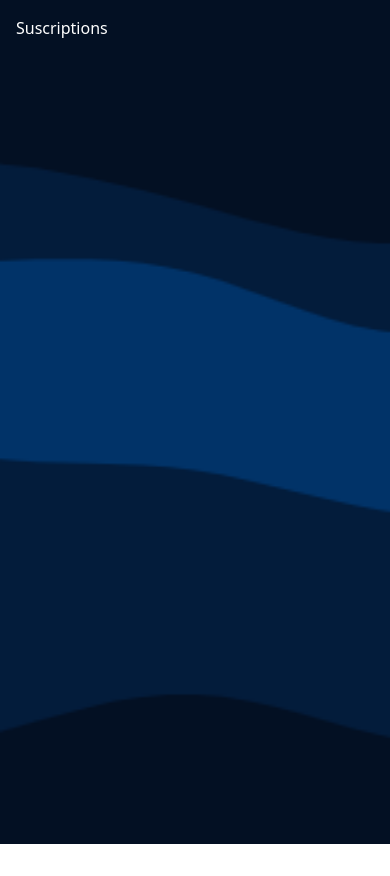
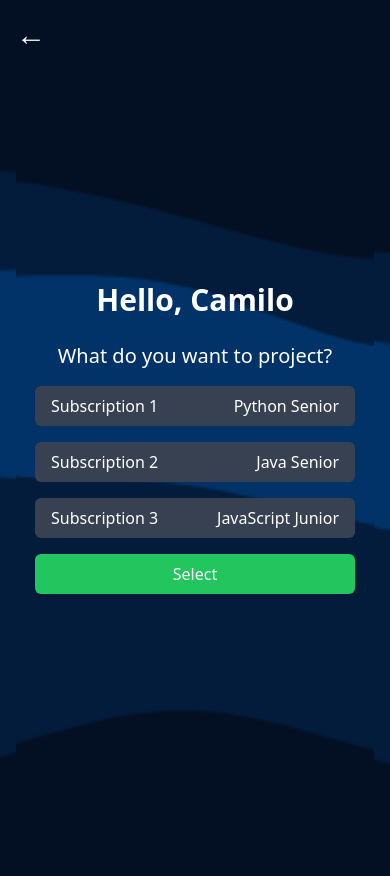
Before and after one commit to stivenloaiza/dev-tips-tvs-frontend, a React (Vite) app: page /suscriptions in a window 390 px wide. Before the commit the page ends 844 px from the top, so only its background shows below. Built offline with nearby package versions, Linux system fonts and the light colour scheme.

Commit message:
subo cambios con paginas redirigidas de manera correcta, agrego responsive a verifyemail, verifycode suscriptions, suscriptioncheck, noFoundPage

```diff
--- a/src/pages/Home.jsx
+++ b/src/pages/Home.jsx
@@ -1,26 +1,26 @@
 import React, { useState } from 'react';
+import { useNavigate } from 'react-router-dom';
 
 function Home() {
   const [apiKey, setApiKey] = useState('');
+  const navigate = useNavigate();
 
   const handleApiKeyChange = (event) => {
     setApiKey(event.target.value);
   };
 
   const handleSubmit = () => {
-    // Submit the API key to your backend
+    // Aquí iría la lógica para enviar la API key a tu backend
     console.log('API Key submitted:', apiKey);
+    navigate('/verify-email'); // Redirigir a la página VerifyEmail
   };
 
   return (
-
-    <div className="flex flex-col items-center justify-center h-screen  text-white">
+    <div className="flex flex-col items-center justify-center h-screen text-white">
       <h1 className="text-6xl font-bold mb-8">Welcome to TV tips</h1>
-
       <div className='flex flex-row'>
-<div className="flex flex-col items-center justify-center w-full max-w-md p-8 ">
+        <div className="flex flex-col items-center justify-center w-full max-w-md p-8">
           <h2 className="text-2xl font-medium mb-4">Enter your API Key</h2>
-
           <input
             type="text"
             className="w-full px-4 py-2 mb-4 border border-gray-700 rounded-md focus:outline-none focus:ring-2 focus:ring-blue-500"
@@ -28,7 +28,6 @@ function Home() {
             value={apiKey}
             onChange={handleApiKeyChange}
           />
-
           <button
             className="w-full px-4 py-2 bg-blue-500 text-white rounded-md hover:bg-blue-600 focus:outline-none focus:ring-2 focus:ring-blue-500"
             onClick={handleSubmit}
@@ -36,9 +35,7 @@ function Home() {
             Submit
           </button>
         </div>
-
-<div className='flex flex-row'>
-<div className="flex justify-between mb-4">
+        <div className="flex flex-col items-center justify-center">
           <div className="mt-8 text-center">
             <p>Or enter with QR</p>
             <div className="mt-4">
@@ -47,10 +44,6 @@ function Home() {
             </div>
           </div>
         </div>
-
-
-
-      </div>
       </div>
     </div>
   );
--- a/src/pages/NoFoundPage.jsx
+++ b/src/pages/NoFoundPage.jsx
@@ -1,13 +1,34 @@
 import React from 'react';
+import { useNavigate } from 'react-router-dom';
 
 const NoFoundPage = () => {
+  const navigate = useNavigate();
+
   return (
-    <div className="flex flex-col items-center justify-center min-h-screen text-white">
-      <div className="bg-yellow-500 p-4 rounded-md">
-        <h1 className="text-5xl font-bold">404</h1>
+    <div
+      className="flex flex-col items-center justify-center h-screen bg-cover bg-center p-4"
+      style={{ backgroundImage: `url('/stacked-waves-haikei.png')` }}
+    >
+      <div className="absolute top-4 left-4">
+        <button
+          className="text-white text-3xl"
+          onClick={() => navigate(-1)}
+        >
+          ←
+        </button>
       </div>
-      <p className="mt-6 text-4xl">This is not the web page you are looking for.</p>
-      <a href="/">home</a>
+      <div className="flex flex-col items-center bg-transparent space-y-4 max-w-xs w-full text-white text-center">
+        <div className="bg-yellow-500 p-4 rounded-md">
+          <h1 className="text-5xl font-bold">404</h1>
+        </div>
+        <p className="mt-6 text-2xl">This is not the web page you are looking for.</p>
+        <button
+          onClick={() => navigate('/')}
+          className="w-full px-4 py-2 bg-green-500 text-white text-center rounded-md hover:bg-green-600 focus:outline-none focus:ring-2 focus:ring-green-500"
+        >
+          Home
+        </button>
+      </div>
     </div>
   );
 };
--- a/src/pages/SuscriptionCheck.jsx
+++ b/src/pages/SuscriptionCheck.jsx
@@ -1,9 +1,34 @@
-const SuscriptionsCheck = () => {
+import React from 'react';
+import { useNavigate } from 'react-router-dom';
+
+const SuscriptionCheck = () => {
+  const navigate = useNavigate();
+
   return (
-    <>
-      <h1>SuscriptionsCheck</h1>
-    </>
+    <div
+      className="flex flex-col items-center justify-center h-screen bg-cover bg-center p-4"
+      style={{ backgroundImage: `url('/stacked-waves-haikei.png')` }}
+    >
+      <div className="absolute top-4 left-4">
+        <button
+          className="text-white text-3xl"
+          onClick={() => navigate(-1)}
+        >
+          ←
+        </button>
+      </div>
+      <div className="flex flex-col items-center bg-transparent space-y-4 max-w-xs w-full">
+        <h1 className="text-3xl font-bold text-white text-center mb-2">Congratulations!</h1>
+        <p className="text-xl text-white text-center mb-4">You have successfully subscribed.</p>
+        <button
+          onClick={() => navigate('/')}
+          className="w-full px-4 py-2 bg-green-500 text-white text-center rounded-md hover:bg-green-600 focus:outline-none focus:ring-2 focus:ring-green-500"
+        >
+          Go to Home
+        </button>
+      </div>
+    </div>
   );
 };
 
-export default SuscriptionsCheck;
+export default SuscriptionCheck;
--- a/src/pages/Suscriptions.jsx
+++ b/src/pages/Suscriptions.jsx
@@ -1,8 +1,59 @@
+import React from 'react';
+import { useNavigate } from 'react-router-dom';
+
 const Suscriptions = () => {
+  const navigate = useNavigate();
+
+  const handleSelect = (subscriptionType) => {
+    // Lógica para manejar la selección de la suscripción
+    navigate('/suscription-check');
+  };
+
   return (
-    <>
-      <h1>Suscriptions</h1>
-    </>
+    <div
+      className="flex flex-col items-center justify-center h-screen bg-cover bg-center p-4"
+      style={{ backgroundImage: `url('/stacked-waves-haikei.png')` }}
+    >
+      <div className="absolute top-4 left-4">
+        <button
+          className="text-white text-3xl"
+          onClick={() => navigate(-1)}
+        >
+          ←
+        </button>
+      </div>
+      <div className="flex flex-col items-center bg-transparent space-y-4 max-w-xs w-full">
+        <h1 className="text-3xl font-bold text-white text-center mb-2">Hello, Camilo</h1>
+        <p className="text-xl text-white text-center mb-4">What do you want to project?</p>
+        <button
+          onClick={() => handleSelect('subscription1')}
+          className="flex justify-between items-center w-full px-4 py-2 bg-gray-700 text-white rounded-md hover:bg-gray-600 focus:outline-none focus:ring-2 focus:ring-gray-500"
+        >
+          <span>Subscription 1</span>
+          <span>Python Senior</span>
+        </button>
+        <button
+          onClick={() => handleSelect('subscription2')}
+          className="flex justify-between items-center w-full px-4 py-2 bg-gray-700 text-white rounded-md hover:bg-gray-600 focus:outline-none focus:ring-2 focus:ring-gray-500"
+        >
+          <span>Subscription 2</span>
+          <span>Java Senior</span>
+        </button>
+        <button
+          onClick={() => handleSelect('subscription3')}
+          className="flex justify-between items-center w-full px-4 py-2 bg-gray-700 text-white rounded-md hover:bg-gray-600 focus:outline-none focus:ring-2 focus:ring-gray-500"
+        >
+          <span>Subscription 3</span>
+          <span>JavaScript Junior</span>
+        </button>
+        <button
+          onClick={() => handleSelect('select')}
+          className="w-full px-4 py-2 bg-green-500 text-white text-center rounded-md hover:bg-green-600 focus:outline-none focus:ring-2 focus:ring-green-500"
+        >
+          Select
+        </button>
+      </div>
+    </div>
   );
 };
 
--- a/src/pages/VerifyCode.jsx
+++ b/src/pages/VerifyCode.jsx
@@ -1,8 +1,57 @@
+import React, { useState } from 'react';
+import { useNavigate } from 'react-router-dom';
+
 const VerifyCode = () => {
+  const [code, setCode] = useState('');
+  const navigate = useNavigate();
+
+  const handleCodeChange = (event) => {
+    setCode(event.target.value);
+  };
+
+  const handleSubmit = (event) => {
+    event.preventDefault();
+    // Aquí debería ir la lógica para verificar el código
+    const isValidCode = true; // Reemplaza esto con la verificación real del código
+
+    if (isValidCode) {
+      navigate('/suscriptions');
+    } else {
+      navigate('/nofound');
+    }
+  };
+
   return (
-    <>
-      <h1>VerifyCode</h1>
-    </>
+    <div
+      className="flex flex-col items-center justify-center h-screen bg-cover bg-center p-4"
+      style={{ backgroundImage: `url('/stacked-waves-haikei.png')` }}
+    >
+      <div className="absolute top-4 left-4">
+        <button
+          className="text-white text-3xl"
+          onClick={() => navigate(-1)}
+        >
+          ←
+        </button>
+      </div>
+      <form onSubmit={handleSubmit} className="flex flex-col items-center bg-transparent space-y-4 max-w-xs w-full">
+        <h2 className="text-2xl font-medium text-white mb-4 text-center">Verify Code</h2>
+        <input
+          type="text"
+          className="w-full px-4 py-2 border border-gray-700 rounded-md focus:outline-none focus:ring-2 focus:ring-blue-500 text-black"
+          placeholder="Enter the verification code"
+          value={code}
+          onChange={handleCodeChange}
+          required
+        />
+        <button
+          type="submit"
+          className="w-full px-4 py-2 bg-green-500 text-white rounded-md hover:bg-green-600 focus:outline-none focus:ring-2 focus:ring-green-500"
+        >
+          Verify
+        </button>
+      </form>
+    </div>
   );
 };
 
--- a/src/pages/VerifyEmail.jsx
+++ b/src/pages/VerifyEmail.jsx
@@ -1,8 +1,51 @@
+import React, { useState } from 'react';
+import { useNavigate } from 'react-router-dom';
+
 const VerifyEmail = () => {
+  const [email, setEmail] = useState('');
+  const navigate = useNavigate();
+
+  const handleEmailChange = (event) => {
+    setEmail(event.target.value);
+  };
+
+  const handleSubmit = (event) => {
+    event.preventDefault();
+    // Aquí iría la lógica para manejar el email
+    navigate('/verify-code');
+  };
+
   return (
-    <>
-      <h1>VerifyEmail</h1>
-    </>
+    <div
+      className="flex flex-col items-center justify-center h-screen bg-cover bg-center p-4"
+      style={{ backgroundImage: `url('/stacked-waves-haikei.png')` }}
+    >
+      <div className="absolute top-4 left-4">
+        <button
+          className="text-white text-3xl"
+          onClick={() => navigate(-1)}
+        >
+          ←
+        </button>
+      </div>
+      <form onSubmit={handleSubmit} className="flex flex-col items-center bg-transparent space-y-4 max-w-xs w-full">
+        <h2 className="text-2xl font-medium text-white mb-4 text-center">Enter your email</h2>
+        <input
+          type="email"
+          className="w-full px-4 py-2 border border-gray-700 rounded-md focus:outline-none focus:ring-2 focus:ring-blue-500 text-black"
+          placeholder="your@email.com"
+          value={email}
+          onChange={handleEmailChange}
+          required
+        />
+        <button
+          type="submit"
+          className="w-full px-4 py-2 bg-green-500 text-white rounded-md hover:bg-green-600 focus:outline-none focus:ring-2 focus:ring-green-500"
+        >
+          Submit
+        </button>
+      </form>
+    </div>
   );
 };
 
```
Lines whose indentation alone changed are shown as unchanged.
